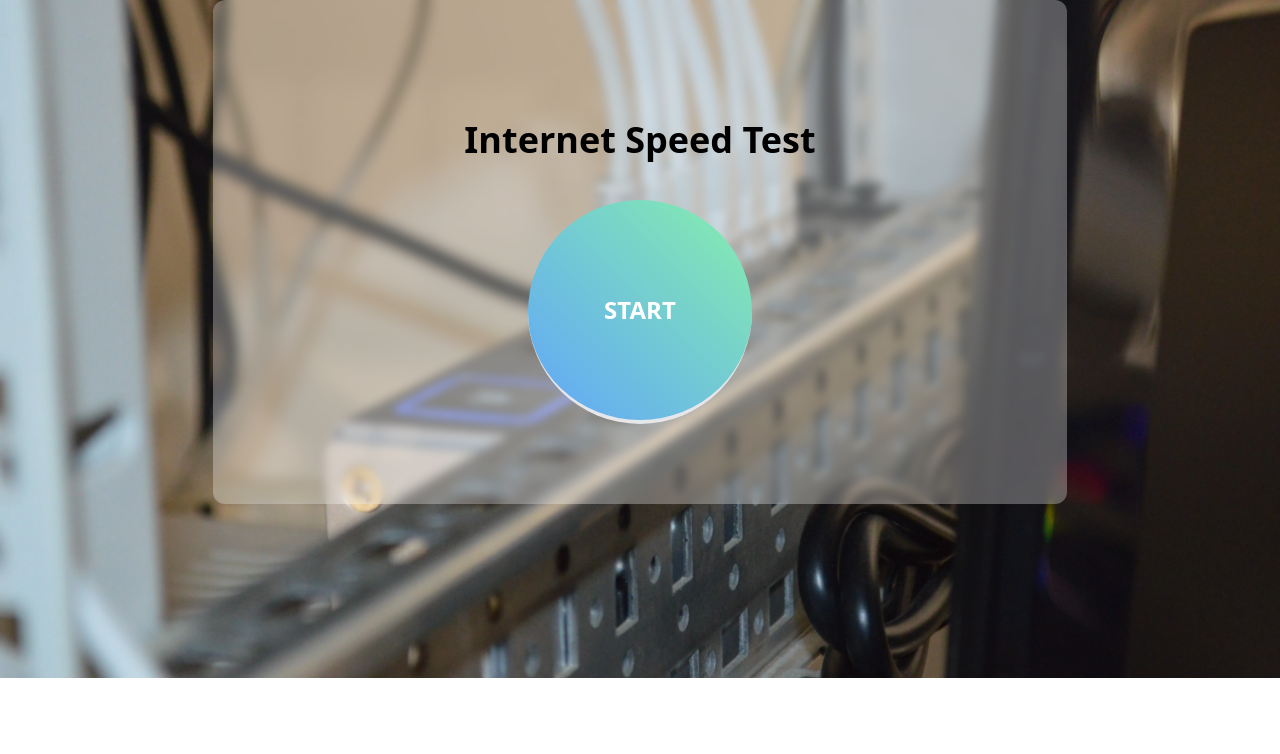
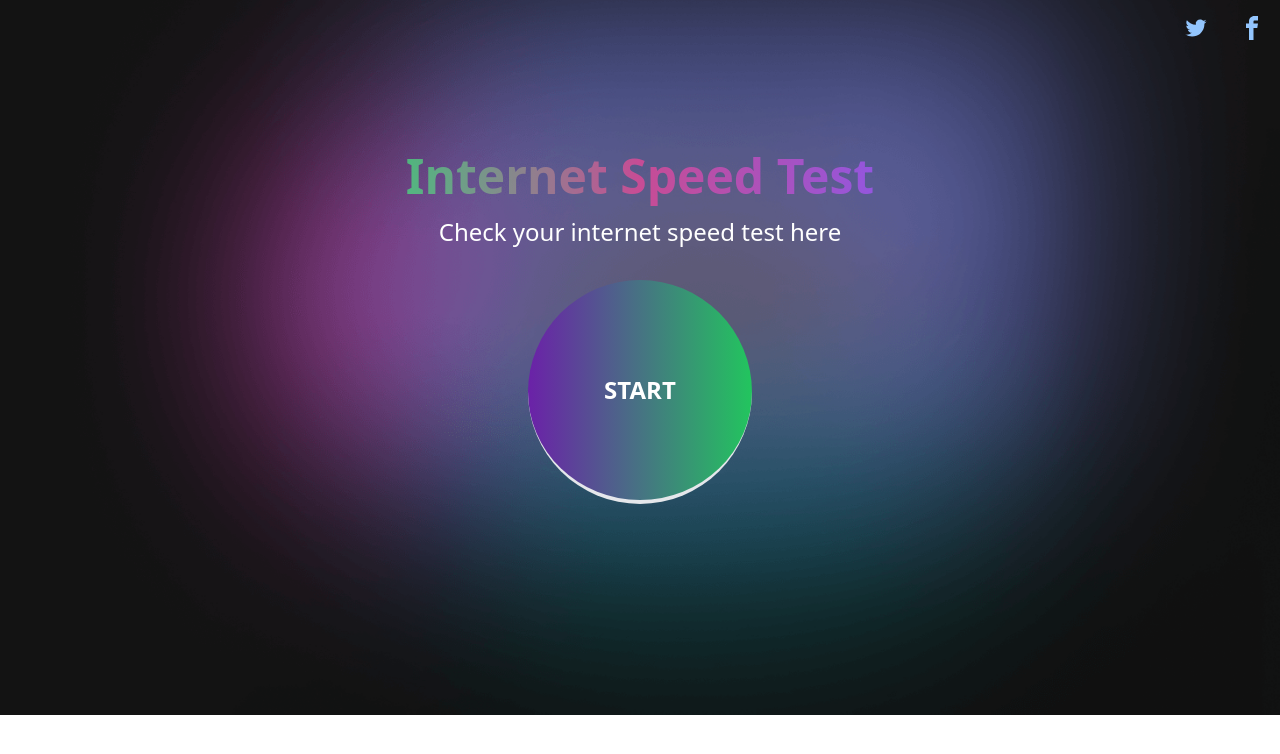
Before and after one commit to lhes23/checkspeed_app, a React (Create React App) app in the folder front/: page / in a window 1280 px wide. Shown: the top 754 px of the page. Built offline with nearby package versions, Linux system fonts and the light colour scheme.

Commit message:
add a rainbow effect and a loader

```diff
--- a/front/src/App.tsx
+++ b/front/src/App.tsx
@@ -2,6 +2,8 @@
 import { motion } from "framer-motion"
 import client from "./axios/client"
 import ReactSpeedometer from "react-d3-speedometer"
+import Nav from "./components/Nav"
+import Loading from "./components/Loading"
 
 interface ISpeed {
   download: number
@@ -27,27 +29,40 @@
   }
 
   return (
+    <>
+      <Nav />
       <div className="flex justify-center">
-      <div className="backdrop-blur-sm bg-white/30 w-full md:w-2/3 my-30 py-20 rounded-xl">
+        <div className="w-full md:w-2/3 my-30 py-20 rounded-xl">
           <div className="flex justify-center">
-          <h1 className="text-2xl md:text-4xl m-10 font-bold text-center">
+            <div className=" justify-center">
+              <h1 className="text-white text-center my-4 text-3xl md:text-5xl opacity-75 font-bold leading-tight">
+                <span className="bg-clip-text text-transparent bg-gradient-to-r from-green-400 via-pink-500 to-purple-500">
                   Internet Speed Test
+                </span>
               </h1>
+              <p className="text-white leading-normal text-base md:text-2xl mb-8 text-center">
+                {isLoading
+                  ? "Now Checking..."
+                  : "Check your internet speed test here"}
+              </p>
+            </div>
           </div>
           <div className="flex justify-center">
+            {isLoading ? (
+              <Loading />
+            ) : (
               <motion.button
                 whileHover={{ scale: 1.1 }}
                 whileTap={{ scale: 0.9 }}
                 onClick={runSpeedTestHandler}
-            className="bg-gradient-to-tr from-blue-400 to-green-300 text-white font-bold py-2 px-4 border-b-4 w-56 h-56 rounded-full"
+                className="bg-gradient-to-r from-purple-800 to-green-500 text-white font-bold py-2 px-4 border-b-4 w-56 h-56 rounded-full hover:from-pink-500 hover:to-green-500 focus:ring"
               >
-            <span className="text-2xl text-center">
-              {isLoading ? "Loading.." : "START"}
-            </span>
+                <span className="text-2xl text-center">START</span>
               </motion.button>
+            )}
           </div>
           {!isLoading && netSpeed && (
-          <div className="md:flex md:justify-evenly item-center">
+            <div className="md:flex md:justify-evenly item-center my-10">
               <div className="flex justify-center">
                 <ReactSpeedometer
                   value={netSpeed?.download}
@@ -72,6 +87,7 @@
           )}
         </div>
       </div>
+    </>
   )
 }
 
--- /dev/null
+++ b/front/src/components/Loading.tsx
@@ -0,0 +1,82 @@
+import { motion } from "framer-motion"
+import React from "react"
+
+const LoadingDot = {
+  display: "block",
+  width: "2rem",
+  height: "2rem",
+  backgroundColor: "white",
+  borderRadius: "50%"
+}
+
+const LoadingContainer = {
+  width: "10rem",
+  height: "5rem",
+  display: "flex",
+  justifyContent: "space-around"
+}
+
+const ContainerVariants = {
+  initial: {
+    transition: {
+      staggerChildren: 0.2
+    }
+  },
+  animate: {
+    transition: {
+      staggerChildren: 0.2
+    }
+  }
+}
+
+const DotVariants = {
+  initial: {
+    y: "0%"
+  },
+  animate: {
+    y: "100%"
+  }
+}
+
+const DotTransition = {
+  duration: 0.5,
+  yoyo: Infinity,
+  ease: "easeInOut"
+}
+
+export default function ThreeDotsWave() {
+  return (
+    <div
+      style={{
+        paddingTop: "5rem",
+        width: "100%",
+        display: "flex",
+        alignItems: "center",
+        justifyContent: "center"
+      }}
+    >
+      <motion.div
+        style={LoadingContainer}
+        variants={ContainerVariants}
+        initial="initial"
+        animate="animate"
+      >
+        <motion.span
+          style={LoadingDot}
+          variants={DotVariants}
+          transition={DotTransition}
+        />
+        <motion.span
+          style={LoadingDot}
+          variants={DotVariants}
+          transition={DotTransition}
+        />
+        <motion.span
+          style={LoadingDot}
+          variants={DotVariants}
+          transition={DotTransition}
+        />
+      </motion.div>
+    </div>
+  )
+}
--- /dev/null
+++ b/front/src/components/Nav.tsx
@@ -0,0 +1,49 @@
+import React from "react"
+
+const Nav = () => {
+  return (
+    <>
+      <div className="w-full container mx-auto">
+        <div className="w-full flex items-center justify-between">
+          <a
+            className="flex items-center text-indigo-400 no-underline hover:no-underline font-bold text-2xl lg:text-4xl"
+            href="#"
+          >
+            <span className="bg-clip-text text-transparent bg-gradient-to-r from-green-400 via-pink-500 to-purple-500">
+              {" "}
+              {/* Internet Speed Test */}
+            </span>
+          </a>
+          <div className="flex w-1/2 justify-end content-center">
+            <a
+              className="inline-block text-blue-300 no-underline hover:text-pink-500 hover:text-underline text-center h-10 p-2 md:h-auto md:p-4 transform hover:scale-125 duration-300 ease-in-out"
+              href="https://twitter.com/intent/tweet?url=#"
+            >
+              <svg
+                className="fill-current h-6"
+                xmlns="http://www.w3.org/2000/svg"
+                viewBox="0 0 32 32"
+              >
+                <path d="M30.063 7.313c-.813 1.125-1.75 2.125-2.875 2.938v.75c0 1.563-.188 3.125-.688 4.625a15.088 15.088 0 0 1-2.063 4.438c-.875 1.438-2 2.688-3.25 3.813a15.015 15.015 0 0 1-4.625 2.563c-1.813.688-3.75 1-5.75 1-3.25 0-6.188-.875-8.875-2.625.438.063.875.125 1.375.125 2.688 0 5.063-.875 7.188-2.5-1.25 0-2.375-.375-3.375-1.125s-1.688-1.688-2.063-2.875c.438.063.813.125 1.125.125.5 0 1-.063 1.5-.25-1.313-.25-2.438-.938-3.313-1.938a5.673 5.673 0 0 1-1.313-3.688v-.063c.813.438 1.688.688 2.625.688a5.228 5.228 0 0 1-1.875-2c-.5-.875-.688-1.813-.688-2.75 0-1.063.25-2.063.75-2.938 1.438 1.75 3.188 3.188 5.25 4.25s4.313 1.688 6.688 1.813a5.579 5.579 0 0 1 1.5-5.438c1.125-1.125 2.5-1.688 4.125-1.688s3.063.625 4.188 1.813a11.48 11.48 0 0 0 3.688-1.375c-.438 1.375-1.313 2.438-2.563 3.188 1.125-.125 2.188-.438 3.313-.875z" />
+              </svg>
+            </a>
+            <a
+              className="inline-block text-blue-300 no-underline hover:text-pink-500 hover:text-underline text-center h-10 p-2 md:h-auto md:p-4 transform hover:scale-125 duration-300 ease-in-out"
+              href="https://www.facebook.com/sharer/sharer.php?u=#"
+            >
+              <svg
+                className="fill-current h-6"
+                xmlns="http://www.w3.org/2000/svg"
+                viewBox="0 0 32 32"
+              >
+                <path d="M19 6h5V0h-5c-3.86 0-7 3.14-7 7v3H8v6h4v16h6V16h5l1-6h-6V7c0-.542.458-1 1-1z" />
+              </svg>
+            </a>
+          </div>
+        </div>
+      </div>
+    </>
+  )
+}
+
+export default Nav
--- a/front/src/index.css
+++ b/front/src/index.css
@@ -2,15 +2,17 @@
 @tailwind components;
 @tailwind utilities;
 
-body {
-  background: url("./imgs/cable.webp");
+body,
+html {
+  background: url("./imgs/header.png");
   background-repeat: no-repeat;
   background-position: center;
   background-size: cover;
-  width: 100%;
-  height: 100%;
+  width: "100vw";
+  height: "100vh";
+  margin: 0;
+  padding: 0;
 }
-
 /* * {
   outline: 1px solid lime;
 } */
```
Also changed, not shown: front/src/imgs/header.png (added). Lines whose indentation alone changed are shown as unchanged.
